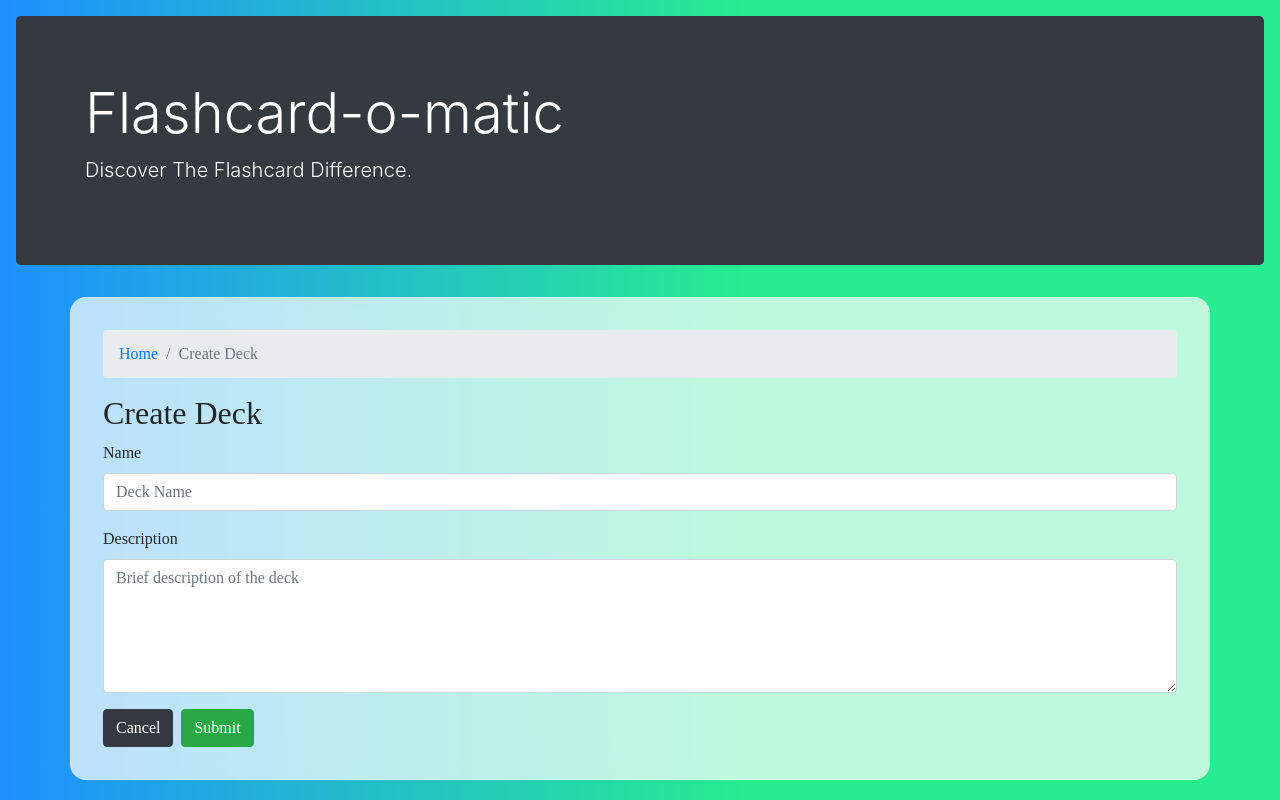
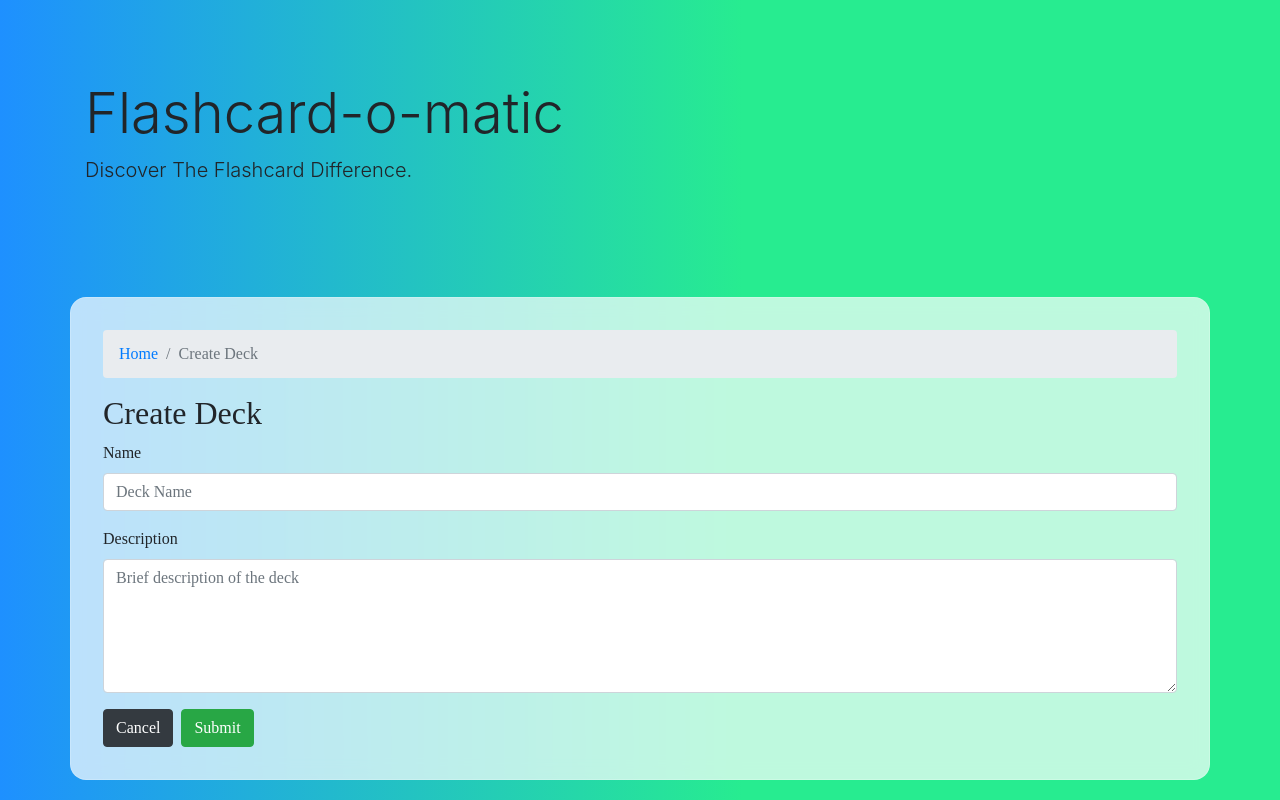
Before and after one commit to MattKulka/flashcards-app, a React (Create React App) app: page /decks/new in a window 1280 px wide. Built offline with nearby package versions, Linux system fonts and the light colour scheme; no server answers; a web font is replaced by a local one.

Commit message:
updated header and comments

```diff
--- a/data/db.json
+++ b/data/db.json
@@ -41,13 +41,6 @@
       "back": "Renders the first matching child <Route> ",
       "deckId": 2,
       "id": 5
-    },
-    {
-      "cards": [],
-      "front": "b",
-      "back": "b",
-      "deckId": 1,
-      "id": 7
     }
   ]
 }
--- a/src/Layout/Header.css
+++ b/src/Layout/Header.css
@@ -2,4 +2,5 @@
     padding-top: 35px;
     margin-bottom: 0px;
     padding-bottom: 25px;
+    font-family:'Lucida Sans', 'Lucida Sans Regular', 'Lucida Grande', 'Lucida Sans Unicode', Geneva, Verdana, sans-serif
 }
--- a/src/Layout/Header.js
+++ b/src/Layout/Header.js
@@ -2,8 +2,8 @@ import React from "react";
 
 function Header() {
   return (
-    <header className="jumbotron bg-dark">
-      <div className="container text-white">
+    <header className="jumbotron bg-transparent">
+      <div className="container text-black">
         <h1 className="display-4">Flashcard-o-matic</h1>
         <p className="lead">Discover The Flashcard Difference.</p>
       </div>
--- a/src/Layout/decks-new/CreateDeckScreen.js
+++ b/src/Layout/decks-new/CreateDeckScreen.js
@@ -10,13 +10,12 @@ function CreateDeckScreen() {
   const [deckDescription, setDeckDescription] = useState("");
   const history = useHistory();
 
-  // Handling changes to the deck's name and description in the form
+  // Handling changes to the deck's name and description
   const handleDeckNameChange = (event) => setDeckName(event.target.value);
   const handleDeckDescriptionChange = (event) =>
     setDeckDescription(event.target.value);
 
-  // Adding new deck to the database. Saved deck will have an "id" property
-  // Clicking submit will then take the user to that deck's screen
+  // Adding new deck to the database
   const handleCreateDeckSubmit = (event) => {
     event.preventDefault();
     createDeck({
--- a/src/Layout/decks/DeckInfo.js
+++ b/src/Layout/decks/DeckInfo.js
@@ -3,7 +3,7 @@ import { useHistory } from "react-router-dom";
 import DeckScreenDeleteDeckButton from "./DeckScreenDeleteDeckButton";
 import DeckScreenCard from "./DeckScreenCard";
 
-// This component displays all of a specific deck's info and the buttons used to interact with the deck
+// displays all of a deck's info and the buttons
 function DeckInfo({ deckName, deckDescription, deckId, cards, url }) {
     const history = useHistory();
 
@@ -42,7 +42,7 @@ function DeckInfo({ deckName, deckDescription, deckId, cards, url }) {
 
       <div>
         <h3>Cards</h3>
-        {/* Renders the cards in the deck as well as edit and delete buttons*/}
+        {/* Renders the cards and edit and delete buttons*/}
         <DeckScreenCard cards={cards} deckId={deckId} url={url} />
       </div>
     </div>
--- a/src/Layout/decks/DeckScreenDeleteDeckButton.js
+++ b/src/Layout/decks/DeckScreenDeleteDeckButton.js
@@ -5,7 +5,7 @@ import { deleteDeck } from "../../utils/api/index";
 function DeckScreenDeleteDeckButton({ deckId }) {
   const history = useHistory();
 
-  /* When the user clicks on the "Delete" button associated with a deck, the warning message will show. If the user clicks "OK", the deck is deleted*/
+  /* When the user clicks on the "Delete" button, the warning message will show. If the user clicks "OK", the deck is deleted*/
   const handleTrashClick = () => {
     if (
       window.confirm("Delete this deck? You will not be able to recover it.")
--- a/src/Layout/home/Home.js
+++ b/src/Layout/home/Home.js
@@ -10,7 +10,7 @@ import DeleteDeckButton from "./DeleteDeckButton";
 function Home() {
   const [decks, setDecks] = useState([]);
 
-  // Loading all of the decks from the API
+  // Loading all of the decks from the API to display
   useEffect(() => {
     async function loadDecks() {
       const response = listDecks();
```
